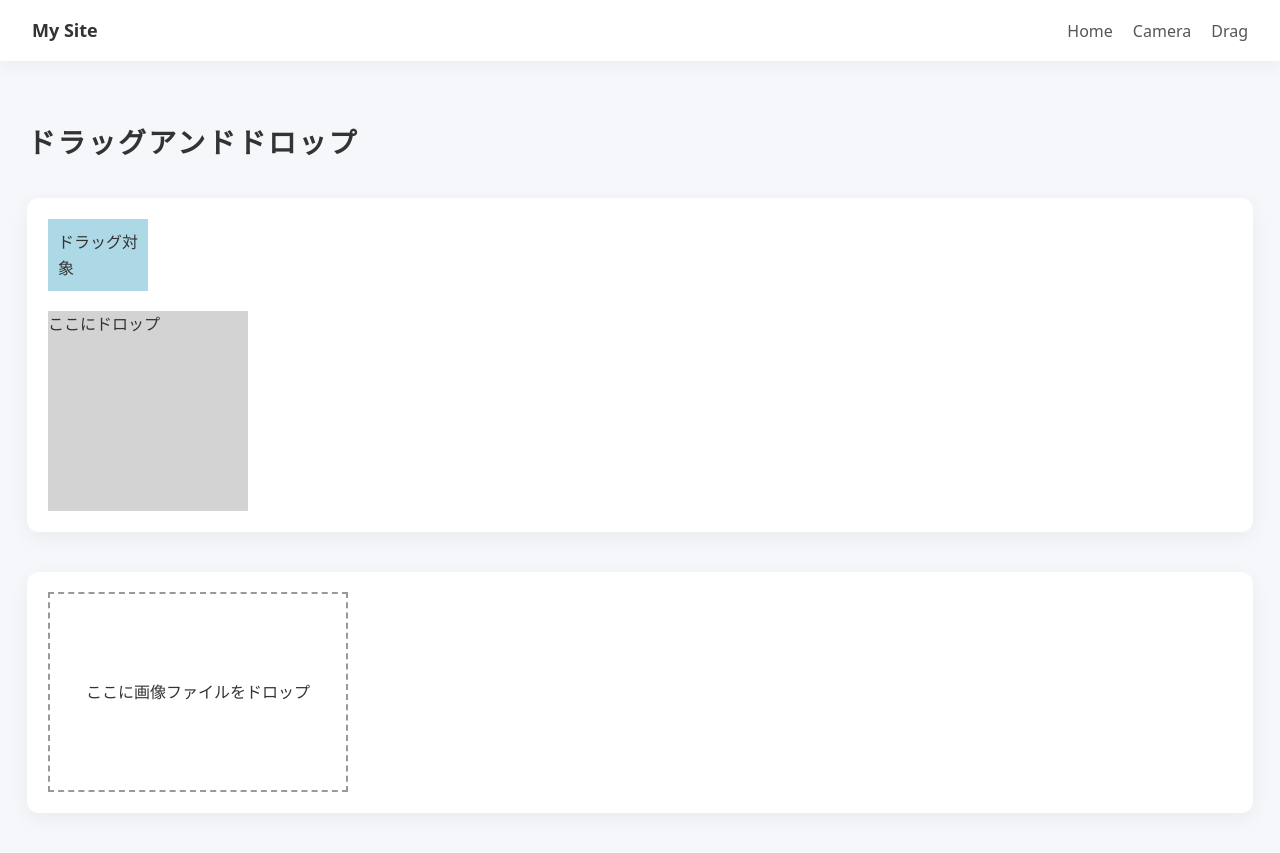
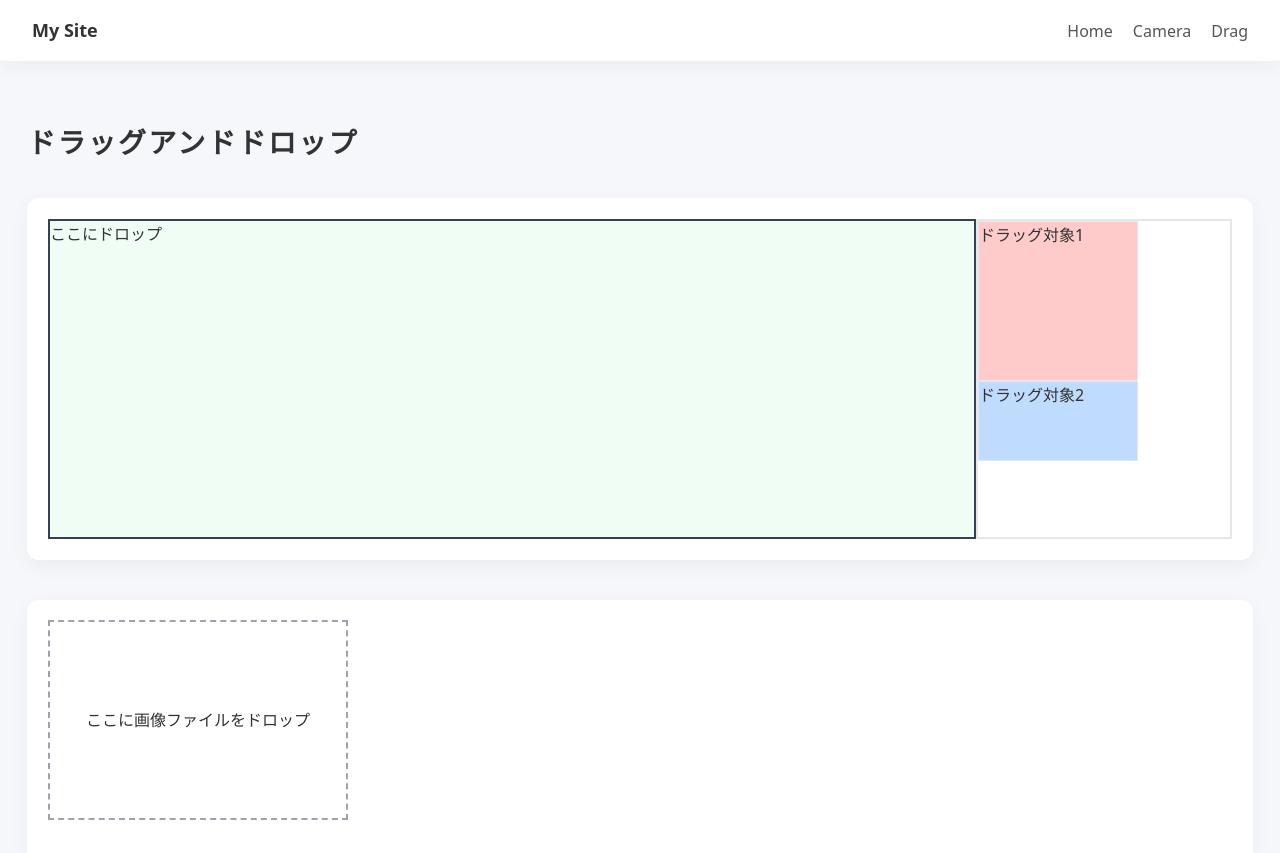
Before and after one commit to applecider-it/javascript-test, a Vue app in the folder src/: page /drag in a window 1280 px wide. Shown: the top 853 px of the page. Built offline with nearby package versions, Linux system fonts and the light colour scheme.

Commit message:
ドラッグアンドドロップ

```diff
--- a/src/src/components/drag-view/ElementDrag.vue
+++ b/src/src/components/drag-view/ElementDrag.vue
@@ -1,62 +1,83 @@
 <script setup lang="ts">
 import { ref, onMounted } from 'vue';
 
+let offsetX = 0;
+let offsetY = 0;
+
+/** ドラッグしているとき */
+const onDragOverElement = (e: DragEvent) => {
+  console.log('onDragOverElement');
+  e.preventDefault(); // ドロップ無効を無効化する
+};
+
+/** ドラッグ開始時 */
 const onDragStartElement = (e: DragEvent) => {
+  console.log('onDragStartElement');
   const el = e.currentTarget as HTMLElement;
+  const rect = el.getBoundingClientRect();
+
+  // 要素内のどこを掴んだか保存
+  offsetX = e.clientX - rect.left;
+  offsetY = e.clientY - rect.top;
+
   e.dataTransfer?.setData('text/plain', el.id);
 };
 
-const onDragOverElement = (e: DragEvent) => {
-  e.preventDefault();
-};
-
+/** ドロップ時 */
 const onDropElement = (e: DragEvent) => {
+  console.log('onDropElement');
   e.preventDefault();
 
   const id = e.dataTransfer?.getData('text/plain');
   const element = document.getElementById(id!);
-
   const drop = e.currentTarget as HTMLElement;
 
-  if (element) {
-    drop.appendChild(element);
-  }
+  if (!element) return;
+
+  const rect = drop.getBoundingClientRect();
+
+  // オフセット分ずらす
+  const x = e.clientX - rect.left - offsetX;
+  const y = e.clientY - rect.top - offsetY;
+
+  element.style.position = 'absolute';
+  element.style.left = `${x}px`;
+  element.style.top = `${y}px`;
+
+  drop.appendChild(element);
 };
 </script>
 
 <template>
-  <div class="app-card">
-    <div
-      class="drag-element"
-      id="drag-target"
-      @dragstart="onDragStartElement"
-      draggable="true"
-    >
-      ドラッグ対象
+  <div class="app-card flex">
+    <div class="flex-1">
+      <div
+        class="w-full h-80 bg-green-50 relative overflow-hidden border-2 border-gray-700"
+        @dragover="onDragOverElement"
+        @drop="onDropElement"
+      >
+        ここにドロップ
+      </div>
     </div>
 
-    <div
-      class="drop-element"
-      @dragover="onDragOverElement"
-      @drop="onDropElement"
-    >
-      ここにドロップ
+    <div class="border-2 w-64">
+      <div
+        class="w-40 h-40 border bg-red-200 cursor-grab"
+        id="drag-target"
+        @dragstart="onDragStartElement"
+        draggable="true"
+      >
+        ドラッグ対象1
+      </div>
+
+      <div
+        class="w-40 h-20 border bg-blue-200 cursor-grab"
+        id="drag-target2"
+        @dragstart="onDragStartElement"
+        draggable="true"
+      >
+        ドラッグ対象2
+      </div>
     </div>
   </div>
 </template>
-
-<style scoped>
-.drag-element {
-  width: 100px;
-  padding: 10px;
-  background: lightblue;
-  cursor: grab;
-}
-
-.drop-element {
-  width: 200px;
-  height: 200px;
-  margin-top: 20px;
-  background: lightgray;
-}
-</style>
--- a/src/src/components/drag-view/FileDrag.vue
+++ b/src/src/components/drag-view/FileDrag.vue
@@ -3,14 +3,17 @@ import { ref, onMounted } from 'vue';
 
 const previewUrls = ref<string[]>([]);
 
+/** ドラッグしているとき */
 const onDragOverFile = (e: DragEvent) => {
-  e.preventDefault();
+  e.preventDefault(); // ドロップ無効を無効化する
 };
 
+/** ドロップ時 */
 const onDropFile = (e: DragEvent) => {
   e.preventDefault();
 
   const files = e.dataTransfer?.files;
+
   if (!files || files.length === 0) return;
 
   for (const file of files) {
@@ -30,40 +33,21 @@ const onDropFile = (e: DragEvent) => {
 
 <template>
   <div class="app-card">
-    <div class="drop-area" @dragover="onDragOverFile" @drop="onDropFile">
+    <div
+      class="w-[300px] h-[200px] border-2 border-dashed border-gray-400 flex items-center justify-center"
+      @dragover="onDragOverFile"
+      @drop="onDropFile"
+    >
       ここに画像ファイルをドロップ
     </div>
-  </div>
 
-  <div class="preview mt-5">
-    <img
-      v-for="(url, index) in previewUrls"
-      :key="index"
-      :src="url"
-      class="thumb"
-    />
+    <div class="flex gap-2.5 flex-wrap mt-5">
+      <img
+        v-for="(url, index) in previewUrls"
+        :key="index"
+        :src="url"
+        class="w-[100px] h-[100px] object-cover"
+      />
+    </div>
   </div>
 </template>
-
-<style scoped>
-.drop-area {
-  width: 300px;
-  height: 200px;
-  border: 2px dashed #999;
-  display: flex;
-  align-items: center;
-  justify-content: center;
-}
-
-.preview {
-  display: flex;
-  gap: 10px;
-  flex-wrap: wrap;
-}
-
-.thumb {
-  width: 100px;
-  height: 100px;
-  object-fit: cover;
-}
-</style>
```
